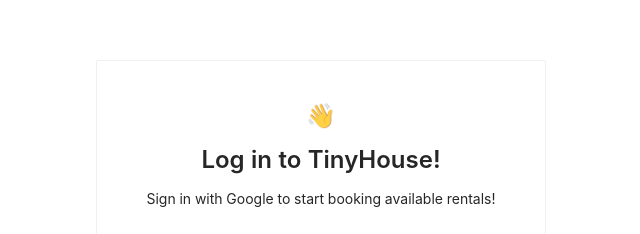
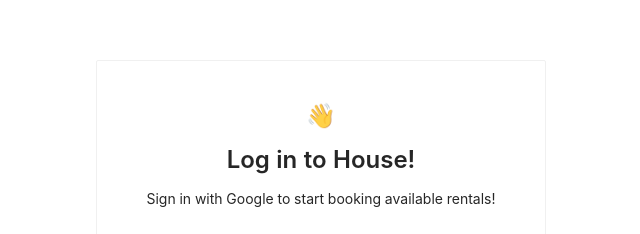
Before and after one commit to Ivsath/house-client, a React (Create React App) app: page /login in a window 1280 px wide. Shown: the part 158-392 px from the top of the page, without its empty margins (319-959 px from the left). Built offline with nearby package versions, Linux system fonts and the light colour scheme.

Commit message:
Fix title

```diff
--- a/src/sections/Login/index.tsx
+++ b/src/sections/Login/index.tsx
@@ -92,7 +92,7 @@ export const Login = ({ setViewer }: Props) => {
             </span>
           </Title>
           <Title level={3} className="log-in-card__intro-title">
-            Log in to TinyHouse!
+            Log in to House!
           </Title>
           <Text>Sign in with Google to start booking available rentals!</Text>
         </div>
```
